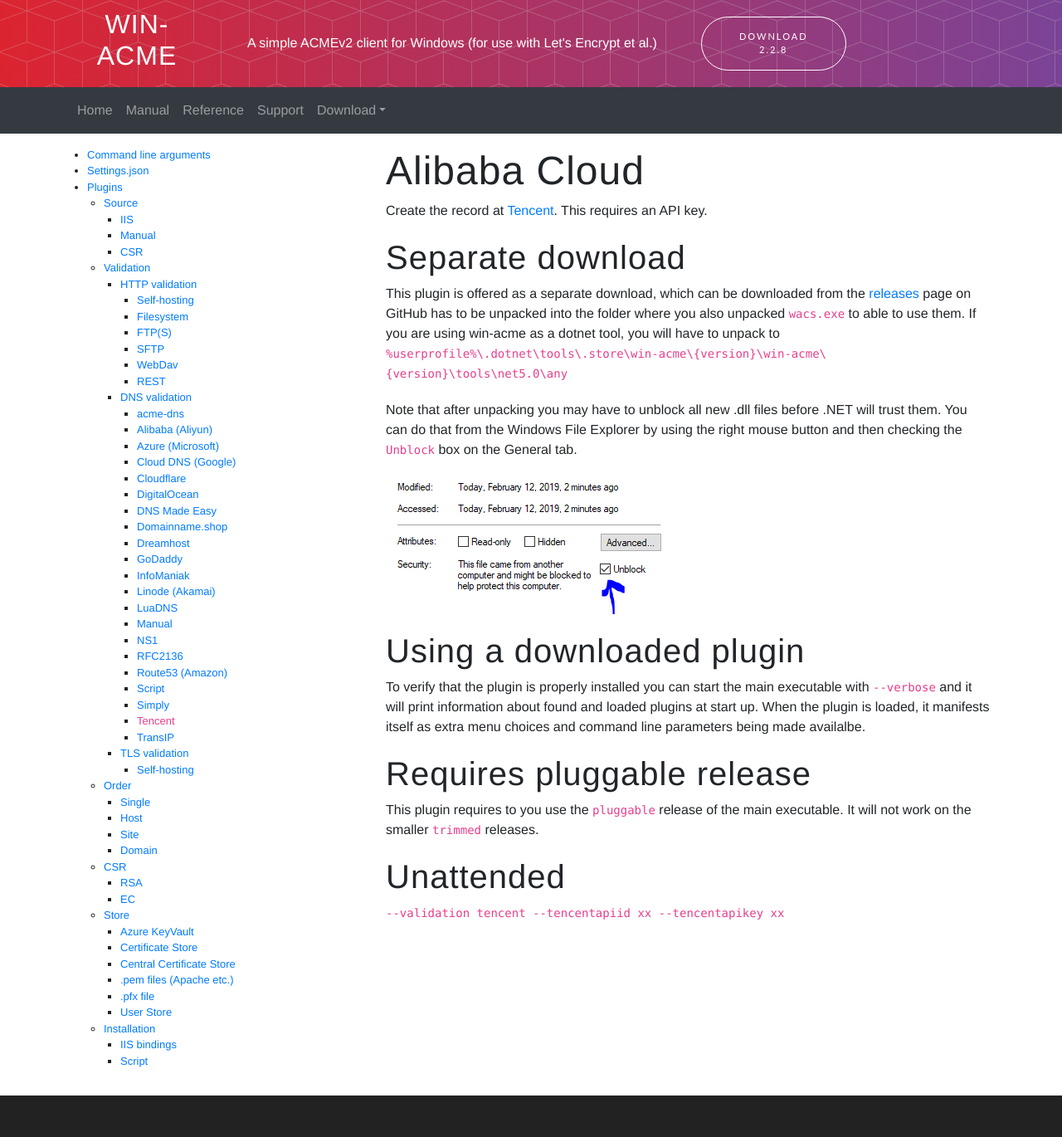
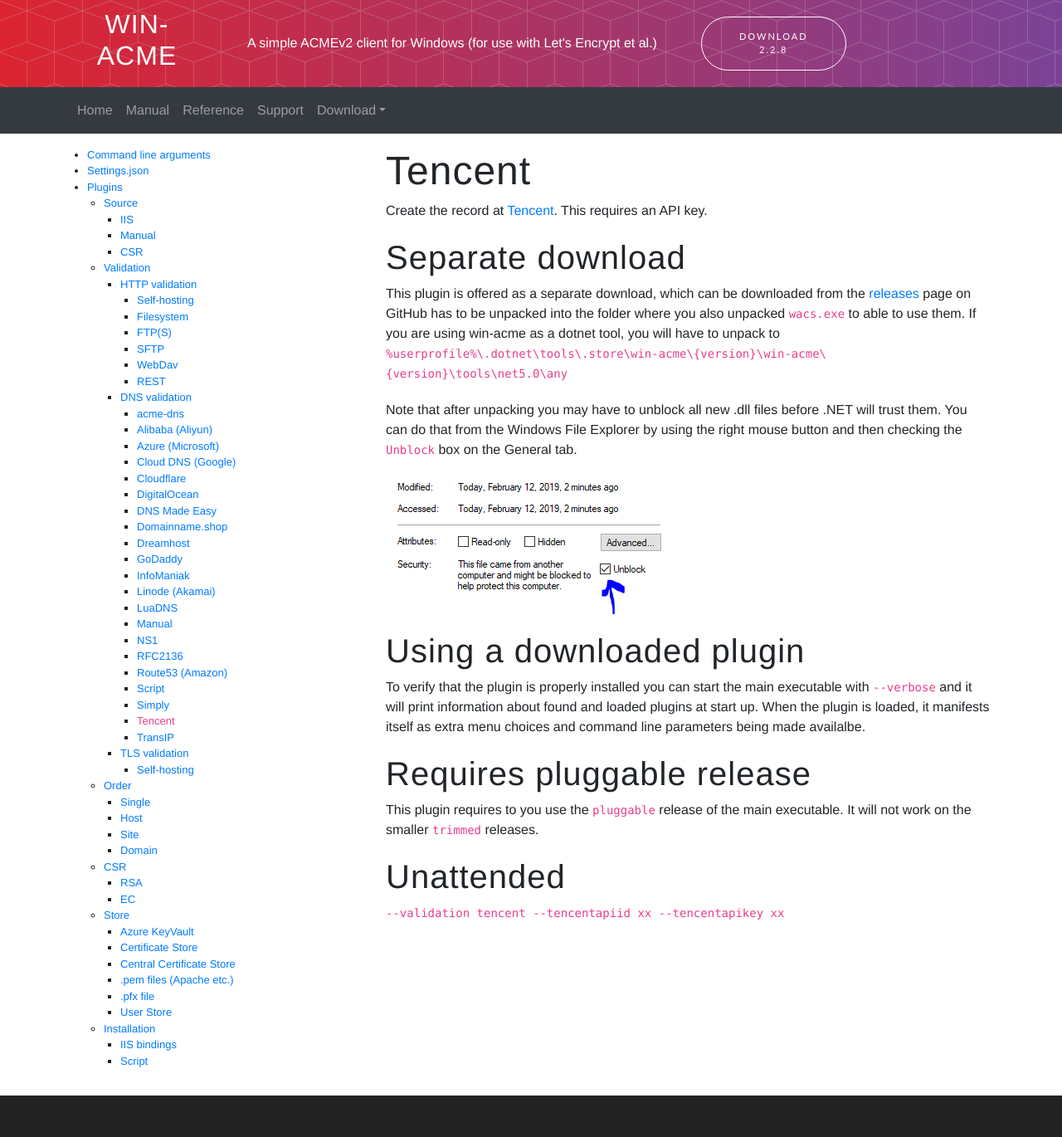
Before and after one commit to win-acme/win-acme.github.io, a Jekyll site: the page built from reference/plugins/validation/dns/tencent.md, in a window 1280 px wide. Shown: the whole page at 83% size. Built offline with Jekyll 4.4.1, drawn with Linux system fonts in a browser that asks for light colours; our own code applies the rules of GitHub Pages for plain Markdown files.

Commit message:
copy/paste error

```diff
--- a/reference/plugins/validation/dns/tencent.md
+++ b/reference/plugins/validation/dns/tencent.md
@@ -2,7 +2,7 @@
 sidebar: reference
 ---
 
-# Alibaba Cloud
+# Tencent
 Create the record at [Tencent](https://www.tencent.com/). This requires an API key.
 
 {% include plugin-seperate.md %}
```
